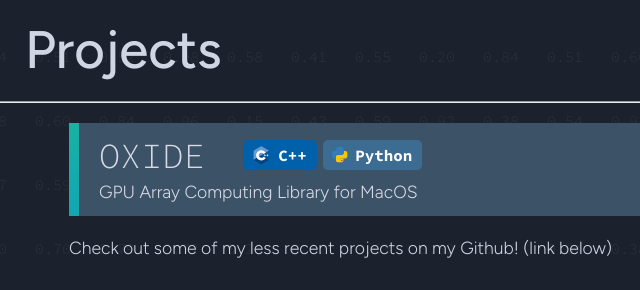
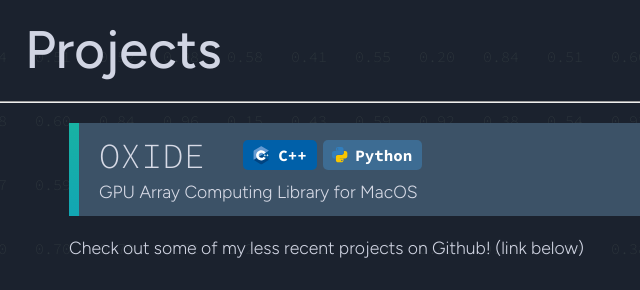
Before and after one commit to jasononono/jasononono.github.io, a plain HTML site: page index.html in a window 1280 px wide. Shown: the part 1200-1490 px from the top of the page, 107-747 px from the left. Drawn offline with Linux system fonts and the light colour scheme.

Commit message:
grammer wow

```diff
--- a/index.html
+++ b/index.html
@@ -161,7 +161,7 @@
                         </div>
                     </div>
                     <br>
-                    Check out some of my less recent projects on my Github! (link below)
+                    Check out some of my less recent projects on Github! (link below)
                 </div>
             </div>
         </div>
```
